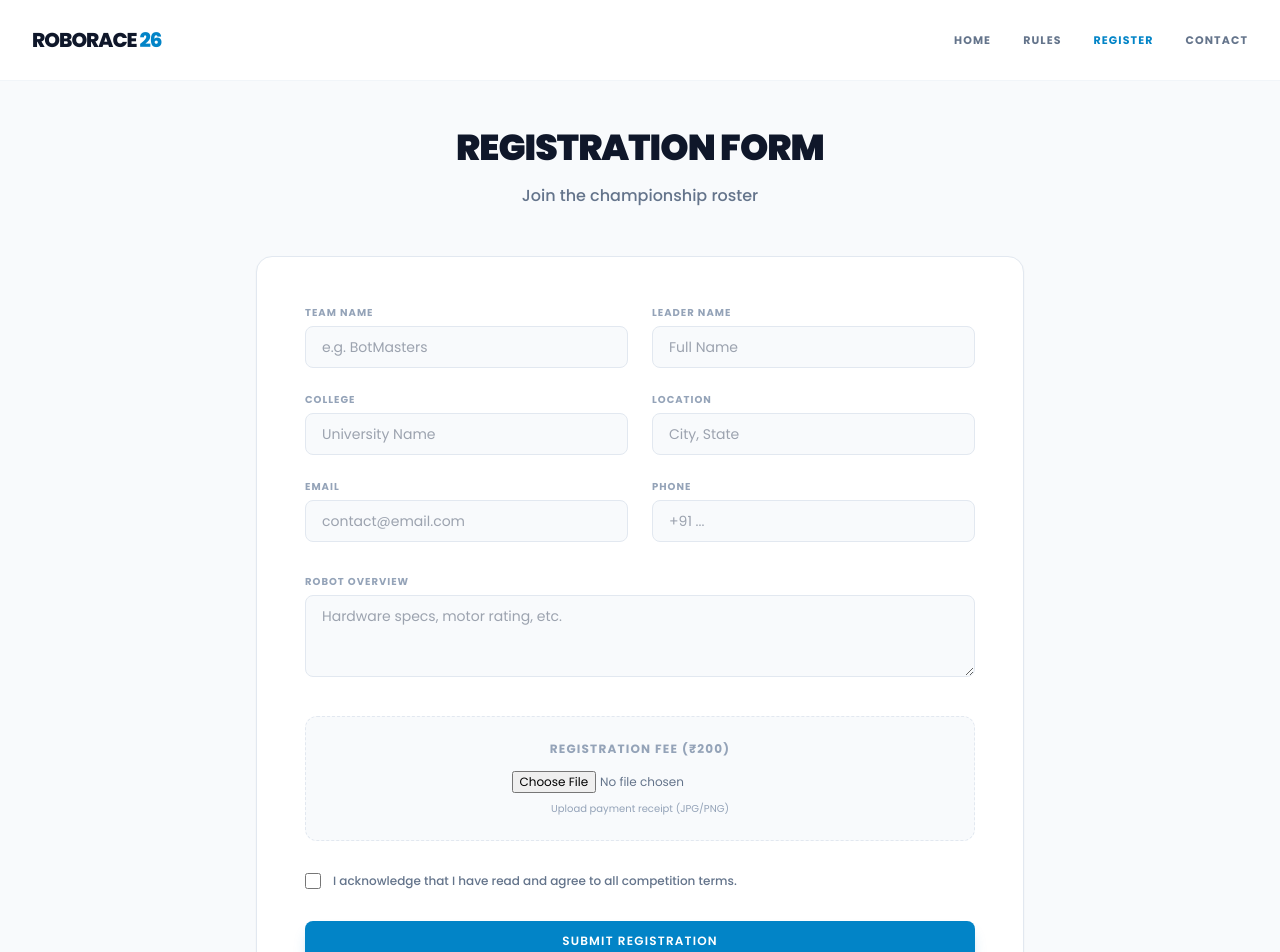
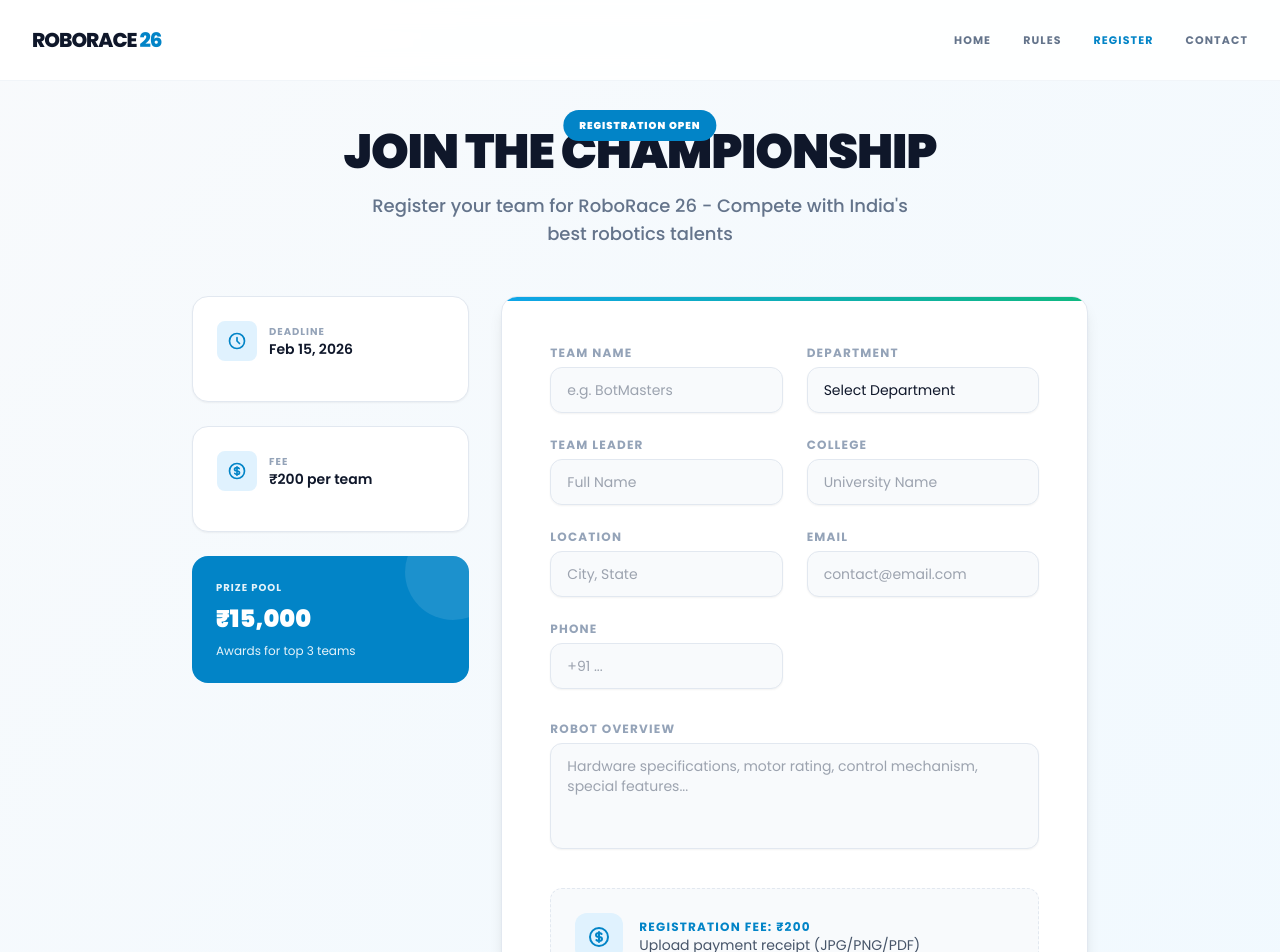
Before and after one commit to vedantwankhade123/Roborace, a React (Vite) app: page /#/register in a window 1280 px wide. Shown: the top 952 px of the page. Built offline with nearby package versions, Linux system fonts and the light colour scheme.

Commit message:
[dyad] Enhanced registration form with department dropdown and improved UI design. - wrote 3 file(s)

```diff
--- a/constants.tsx
+++ b/constants.tsx
@@ -1,4 +1,3 @@
-
 import React from 'react';
 import { Coordinator, Prize, RuleCategory } from './types';
 
@@ -62,3 +61,18 @@ export const SCHEDULE = [
   { time: "10:30 AM", event: "Competition Start", icon: "⚡" },
   { time: "4:30 PM", event: "Result Announcement", icon: "🏆" },
 ];
+
+export const DEPARTMENTS = [
+  "B.Tech CSE",
+  "B.Tech EXTC",
+  "B.Tech AI & ML",
+  "B.Tech Mechanical",
+  "B.Tech Electrical",
+  "B.Tech Civil",
+  "B.Tech IT",
+  "B.Tech Biotechnology",
+  "B.Pharm",
+  "MBA",
+  "MCA",
+  "Other"
+];
--- a/pages/Registration.tsx
+++ b/pages/Registration.tsx
@@ -1,6 +1,6 @@
-
 import React, { useState } from 'react';
 import ModernButton from '../components/NeonButton';
+import { DEPARTMENTS } from '../constants';
 
 const Registration: React.FC = () => {
   const [isSubmitted, setIsSubmitted] = useState(false);
@@ -11,6 +11,7 @@ const Registration: React.FC = () => {
     cityState: '',
     email: '',
     phone: '',
+    department: '',
     robotSpecs: '',
     agreedToRules: false
   });
@@ -21,7 +22,7 @@ const Registration: React.FC = () => {
     window.scrollTo({ top: 0, behavior: 'smooth' });
   };
 
-  const handleInputChange = (e: React.ChangeEvent<HTMLInputElement | HTMLTextAreaElement>) => {
+  const handleInputChange = (e: React.ChangeEvent<HTMLInputElement | HTMLTextAreaElement | HTMLSelectElement>) => {
     const { name, value, type } = e.target;
     const val = type === 'checkbox' ? (e.target as HTMLInputElement).checked : value;
     setFormData(prev => ({ ...prev, [name]: val }));
@@ -29,93 +30,248 @@ const Registration: React.FC = () => {
 
   if (isSubmitted) {
     return (
-      <div className="pt-40 pb-24 px-4 bg-slate-50 min-h-screen flex items-center justify-center">
-        <div className="max-w-xl w-full text-center p-12 rounded-2xl bg-white border border-slate-200 shadow-xl">
-          <div className="w-20 h-20 bg-emerald-50 text-emerald-500 rounded-full flex items-center justify-center mx-auto mb-6 text-4xl">
+      <div className="pt-40 pb-24 px-4 bg-gradient-to-br from-slate-50 to-sky-50 min-h-screen flex items-center justify-center">
+        <div className="max-w-lg w-full text-center p-12 rounded-2xl bg-white border border-slate-200 shadow-xl relative overflow-hidden">
+          <div className="absolute top-0 left-0 w-full h-1 bg-gradient-to-r from-sky-500 to-emerald-500"></div>
+          <div className="w-20 h-20 bg-emerald-50 text-emerald-500 rounded-full flex items-center justify-center mx-auto mb-6 text-4xl shadow-lg">
             ✓
           </div>
-          <h1 className="text-3xl font-bold text-slate-900 mb-4">CONFIRMED!</h1>
-          <p className="text-slate-500 mb-8 leading-relaxed">
+          <h1 className="text-3xl font-black text-slate-900 mb-4">REGISTRATION CONFIRMED!</h1>
+          <p className="text-slate-600 mb-8 leading-relaxed text-sm">
             Your registration request has been received. Our coordination team will review the details and contact you via email shortly.
           </p>
-          <ModernButton onClick={() => window.location.hash = '/'} variant="secondary">
-            Return Home
+          <div className="space-y-4">
+            <div className="p-4 bg-slate-50 rounded-lg text-left">
+              <div className="text-xs font-bold text-slate-400 uppercase tracking-widest mb-2">Registration Details</div>
+              <div className="space-y-1 text-sm">
+                <div><span className="font-semibold">Team:</span> {formData.teamName}</div>
+                <div><span className="font-semibold">Department:</span> {formData.department}</div>
+                <div><span className="font-semibold">Email:</span> {formData.email}</div>
+              </div>
+            </div>
+            <ModernButton onClick={() => window.location.hash = '/'} variant="secondary" className="w-full">
+              Return to Homepage
             </ModernButton>
+          </div>
         </div>
       </div>
     );
   }
 
   return (
-    <div className="pt-32 pb-24 px-4 bg-slate-50 min-h-screen">
-      <div className="max-w-3xl mx-auto">
-        <div className="text-center mb-12">
-          <h1 className="text-3xl md:text-4xl font-black text-slate-900 mb-4 uppercase tracking-tight">Registration Form</h1>
-          <p className="text-slate-500 font-medium">Join the championship roster</p>
+    <div className="pt-32 pb-24 px-4 bg-gradient-to-br from-slate-50 to-sky-50 min-h-screen">
+      <div className="max-w-4xl mx-auto">
+        {/* Header Section */}
+        <div className="text-center mb-12 relative">
+          <div className="absolute -top-4 left-1/2 transform -translate-x-1/2">
+            <span className="bg-sky-600 text-white text-[10px] font-black px-4 py-2 rounded-full tracking-widest uppercase">
+              Registration Open
+            </span>
+          </div>
+          <h1 className="text-4xl md:text-5xl font-black text-slate-900 mb-4 uppercase tracking-tight">
+            Join The Championship
+          </h1>
+          <p className="text-slate-500 font-medium text-lg max-w-xl mx-auto">
+            Register your team for RoboRace 26 - Compete with India's best robotics talents
+          </p>
         </div>
 
-        <form onSubmit={handleSubmit} className="space-y-8 bg-white p-8 md:p-12 rounded-2xl border border-slate-200 shadow-sm">
-          <div className="grid grid-cols-1 md:grid-cols-2 gap-6">
-            {/* Form Fields */}
-            {[
-              { label: 'Team Name', name: 'teamName', type: 'text', placeholder: 'e.g. BotMasters' },
-              { label: 'Leader Name', name: 'leaderName', type: 'text', placeholder: 'Full Name' },
-              { label: 'College', name: 'collegeName', type: 'text', placeholder: 'University Name' },
-              { label: 'Location', name: 'cityState', type: 'text', placeholder: 'City, State' },
-              { label: 'Email', name: 'email', type: 'email', placeholder: 'contact@email.com' },
-              { label: 'Phone', name: 'phone', type: 'tel', placeholder: '+91 ...' },
-            ].map((field) => (
-              <div key={field.name} className="space-y-1.5">
-                <label className="block text-[10px] font-bold text-slate-400 uppercase tracking-widest">{field.label}</label>
+        <div className="grid grid-cols-1 lg:grid-cols-3 gap-8">
+          {/* Info Cards */}
+          <div className="lg:col-span-1 space-y-6">
+            <div className="bg-white rounded-2xl border border-slate-200 p-6 shadow-sm">
+              <div className="flex items-center space-x-3 mb-4">
+                <div className="w-10 h-10 bg-sky-100 rounded-lg flex items-center justify-center text-sky-600">
+                  <svg className="h-5 w-5" fill="none" viewBox="0 0 24 24" stroke="currentColor">
+                    <path strokeLinecap="round" strokeLinejoin="round" strokeWidth={2} d="M12 8v4l3 3m6-3a9 9 0 11-18 0 9 9 0 0118 0z" />
+                  </svg>
+                </div>
+                <div>
+                  <div className="text-[10px] font-bold text-slate-400 uppercase tracking-widest">Deadline</div>
+                  <div className="text-sm font-semibold text-slate-900">Feb 15, 2026</div>
+                </div>
+              </div>
+            </div>
+
+            <div className="bg-white rounded-2xl border border-slate-200 p-6 shadow-sm">
+              <div className="flex items-center space-x-3 mb-4">
+                <div className="w-10 h-10 bg-sky-100 rounded-lg flex items-center justify-center text-sky-600">
+                  <svg className="h-5 w-5" fill="none" viewBox="0 0 24 24" stroke="currentColor">
+                    <path strokeLinecap="round" strokeLinejoin="round" strokeWidth={2} d="M12 8c-1.657 0-3 .895-3 2s1.343 2 3 2 3 .895 3 2-1.343 2-3 2m0-8c1.11 0 2.08.402 2.599 1M12 8V7m0 1v8m0 0v1m0-1c-1.11 0-2.08-.402-2.599-1M21 12a9 9 0 11-18 0 9 9 0 0118 0z" />
+                  </svg>
+                </div>
+                <div>
+                  <div className="text-[10px] font-bold text-slate-400 uppercase tracking-widest">Fee</div>
+                  <div className="text-sm font-semibold text-slate-900">₹200 per team</div>
+                </div>
+              </div>
+            </div>
+
+            <div className="bg-sky-600 rounded-2xl p-6 text-white relative overflow-hidden">
+              <div className="relative z-10">
+                <div className="text-[10px] font-bold uppercase tracking-widest opacity-90 mb-2">PRIZE POOL</div>
+                <div className="text-2xl font-black mb-2">₹15,000</div>
+                <div className="text-xs opacity-90">Awards for top 3 teams</div>
+              </div>
+              <div className="absolute top-0 right-0 w-24 h-24 bg-white/10 rounded-full -translate-y-8 translate-x-8"></div>
+            </div>
+          </div>
+
+          {/* Registration Form */}
+          <div className="lg:col-span-2">
+            <form onSubmit={handleSubmit} className="bg-white rounded-2xl border border-slate-200 p-8 md:p-12 shadow-lg relative overflow-hidden">
+              <div className="absolute top-0 left-0 w-full h-1 bg-gradient-to-r from-sky-500 to-emerald-500"></div>
+
+              <div className="grid grid-cols-1 md:grid-cols-2 gap-6 mb-8">
+                {/* Team Information */}
+                <div className="space-y-1.5">
+                  <label className="block text-xs font-bold text-slate-400 uppercase tracking-widest">Team Name</label>
                   <input
                     required
-                  name={field.name}
-                  value={(formData as any)[field.name]}
+                    name="teamName"
+                    value={formData.teamName}
                     onChange={handleInputChange}
-                  type={field.type}
-                  placeholder={field.placeholder}
-                  className="w-full bg-slate-50 border border-slate-200 rounded-lg px-4 py-2.5 text-slate-900 text-sm focus:outline-none focus:border-sky-500 focus:bg-white transition-all"
+                    type="text"
+                    placeholder="e.g. BotMasters"
+                    className="w-full bg-slate-50 border border-slate-200 rounded-xl px-4 py-3 text-slate-900 text-sm focus:outline-none focus:border-sky-500 focus:bg-white transition-all shadow-sm"
                   />
-              </div>
-            ))}
                 </div>
 
                 <div className="space-y-1.5">
-            <label className="block text-[10px] font-bold text-slate-400 uppercase tracking-widest">Robot Overview</label>
+                  <label className="block text-xs font-bold text-slate-400 uppercase tracking-widest">Department</label>
+                  <select
+                    required
+                    name="department"
+                    value={formData.department}
+                    onChange={handleInputChange}
+                    className="w-full bg-slate-50 border border-slate-200 rounded-xl px-4 py-3 text-slate-900 text-sm focus:outline-none focus:border-sky-500 focus:bg-white transition-all shadow-sm appearance-none"
+                  >
+                    <option value="">Select Department</option>
+                    {DEPARTMENTS.map((dept) => (
+                      <option key={dept} value={dept}>{dept}</option>
+                    ))}
+                  </select>
+                </div>
+
+                <div className="space-y-1.5">
+                  <label className="block text-xs font-bold text-slate-400 uppercase tracking-widest">Team Leader</label>
+                  <input
+                    required
+                    name="leaderName"
+                    value={formData.leaderName}
+                    onChange={handleInputChange}
+                    type="text"
+                    placeholder="Full Name"
+                    className="w-full bg-slate-50 border border-slate-200 rounded-xl px-4 py-3 text-slate-900 text-sm focus:outline-none focus:border-sky-500 focus:bg-white transition-all shadow-sm"
+                  />
+                </div>
+
+                <div className="space-y-1.5">
+                  <label className="block text-xs font-bold text-slate-400 uppercase tracking-widest">College</label>
+                  <input
+                    required
+                    name="collegeName"
+                    value={formData.collegeName}
+                    onChange={handleInputChange}
+                    type="text"
+                    placeholder="University Name"
+                    className="w-full bg-slate-50 border border-slate-200 rounded-xl px-4 py-3 text-slate-900 text-sm focus:outline-none focus:border-sky-500 focus:bg-white transition-all shadow-sm"
+                  />
+                </div>
+
+                <div className="space-y-1.5">
+                  <label className="block text-xs font-bold text-slate-400 uppercase tracking-widest">Location</label>
+                  <input
+                    required
+                    name="cityState"
+                    value={formData.cityState}
+                    onChange={handleInputChange}
+                    type="text"
+                    placeholder="City, State"
+                    className="w-full bg-slate-50 border border-slate-200 rounded-xl px-4 py-3 text-slate-900 text-sm focus:outline-none focus:border-sky-500 focus:bg-white transition-all shadow-sm"
+                  />
+                </div>
+
+                <div className="space-y-1.5">
+                  <label className="block text-xs font-bold text-slate-400 uppercase tracking-widest">Email</label>
+                  <input
+                    required
+                    name="email"
+                    value={formData.email}
+                    onChange={handleInputChange}
+                    type="email"
+                    placeholder="contact@email.com"
+                    className="w-full bg-slate-50 border border-slate-200 rounded-xl px-4 py-3 text-slate-900 text-sm focus:outline-none focus:border-sky-500 focus:bg-white transition-all shadow-sm"
+                  />
+                </div>
+
+                <div className="space-y-1.5">
+                  <label className="block text-xs font-bold text-slate-400 uppercase tracking-widest">Phone</label>
+                  <input
+                    required
+                    name="phone"
+                    value={formData.phone}
+                    onChange={handleInputChange}
+                    type="tel"
+                    placeholder="+91 ..."
+                    className="w-full bg-slate-50 border border-slate-200 rounded-xl px-4 py-3 text-slate-900 text-sm focus:outline-none focus:border-sky-500 focus:bg-white transition-all shadow-sm"
+                  />
+                </div>
+              </div>
+
+              <div className="space-y-1.5 mb-8">
+                <label className="block text-xs font-bold text-slate-400 uppercase tracking-widest">Robot Overview</label>
                 <textarea
                   required
                   name="robotSpecs"
                   value={formData.robotSpecs}
                   onChange={handleInputChange}
-              rows={3}
-              placeholder="Hardware specs, motor rating, etc."
-              className="w-full bg-slate-50 border border-slate-200 rounded-lg px-4 py-2.5 text-slate-900 text-sm focus:outline-none focus:border-sky-500 focus:bg-white transition-all"
+                  rows={4}
+                  placeholder="Hardware specifications, motor rating, control mechanism, special features..."
+                  className="w-full bg-slate-50 border border-slate-200 rounded-xl px-4 py-3 text-slate-900 text-sm focus:outline-none focus:border-sky-500 focus:bg-white transition-all shadow-sm resize-none"
                 ></textarea>
               </div>
 
-          <div className="p-6 bg-slate-50 rounded-xl border border-dashed border-slate-200 text-center">
-            <p className="text-xs font-bold text-slate-400 uppercase tracking-widest mb-3">Registration Fee (₹200)</p>
-            <input type="file" className="text-xs text-slate-500 mx-auto" />
-            <p className="mt-2 text-[10px] text-slate-400">Upload payment receipt (JPG/PNG)</p>
+              <div className="p-6 bg-slate-50 rounded-xl border border-dashed border-slate-200 mb-8">
+                <div className="flex items-center space-x-4 mb-4">
+                  <div className="w-12 h-12 bg-sky-100 rounded-xl flex items-center justify-center text-sky-600">
+                    <svg className="h-6 w-6" fill="none" viewBox="0 0 24 24" stroke="currentColor">
+                      <path strokeLinecap="round" strokeLinejoin="round" strokeWidth={2} d="M12 8c-1.657 0-3 .895-3 2s1.343 2 3 2 3 .895 3 2-1.343 2-3 2m0-8c1.11 0 2.08.402 2.599 1M12 8V7m0 1v8m0 0v1m0-1c-1.11 0-2.08-.402-2.599-1M21 12a9 9 0 11-18 0 9 9 0 0118 0z" />
+                    </svg>
+                  </div>
+                  <div>
+                    <div className="text-xs font-bold text-sky-600 uppercase tracking-widest">Registration Fee: ₹200</div>
+                    <div className="text-sm text-slate-600">Upload payment receipt (JPG/PNG/PDF)</div>
+                  </div>
+                </div>
+                <input
+                  type="file"
+                  className="w-full text-xs text-slate-500 p-3 bg-white border border-slate-200 rounded-lg"
+                  accept=".jpg,.jpeg,.png,.pdf"
+                />
               </div>
 
-          <div className="flex items-center space-x-3">
+              <div className="flex items-start space-x-4 mb-8 p-4 bg-slate-50 rounded-xl">
                 <input
                   required
                   id="agreed"
                   name="agreedToRules"
                   type="checkbox"
-              className="w-4 h-4 rounded border-slate-300 text-sky-600 focus:ring-sky-500"
+                  checked={formData.agreedToRules}
+                  onChange={handleInputChange}
+                  className="w-5 h-5 rounded border-slate-300 text-sky-600 focus:ring-sky-500 mt-1 flex-shrink-0"
                 />
-            <label htmlFor="agreed" className="text-xs text-slate-500 font-medium">
-              I acknowledge that I have read and agree to all competition terms.
+                <label htmlFor="agreed" className="text-sm text-slate-600 font-medium leading-relaxed">
+                  I acknowledge that I have read and agree to all competition terms, guidelines, and safety protocols outlined in the official rulebook.
                 </label>
               </div>
 
-          <ModernButton type="submit" className="w-full">
+              <ModernButton type="submit" className="w-full text-base py-4">
                 Submit Registration
               </ModernButton>
             </form>
+          </div>
+        </div>
       </div>
     </div>
   );
--- a/types.ts
+++ b/types.ts
@@ -1,4 +1,3 @@
-
 export interface Coordinator {
   name: string;
   phone: string;
@@ -25,6 +24,7 @@ export interface RegistrationData {
   cityState: string;
   email: string;
   phone: string;
+  department: string;
   robotSpecs: string;
   paymentScreenshot: File | null;
   agreedToRules: boolean;
```
Lines whose indentation alone changed are shown as unchanged.
